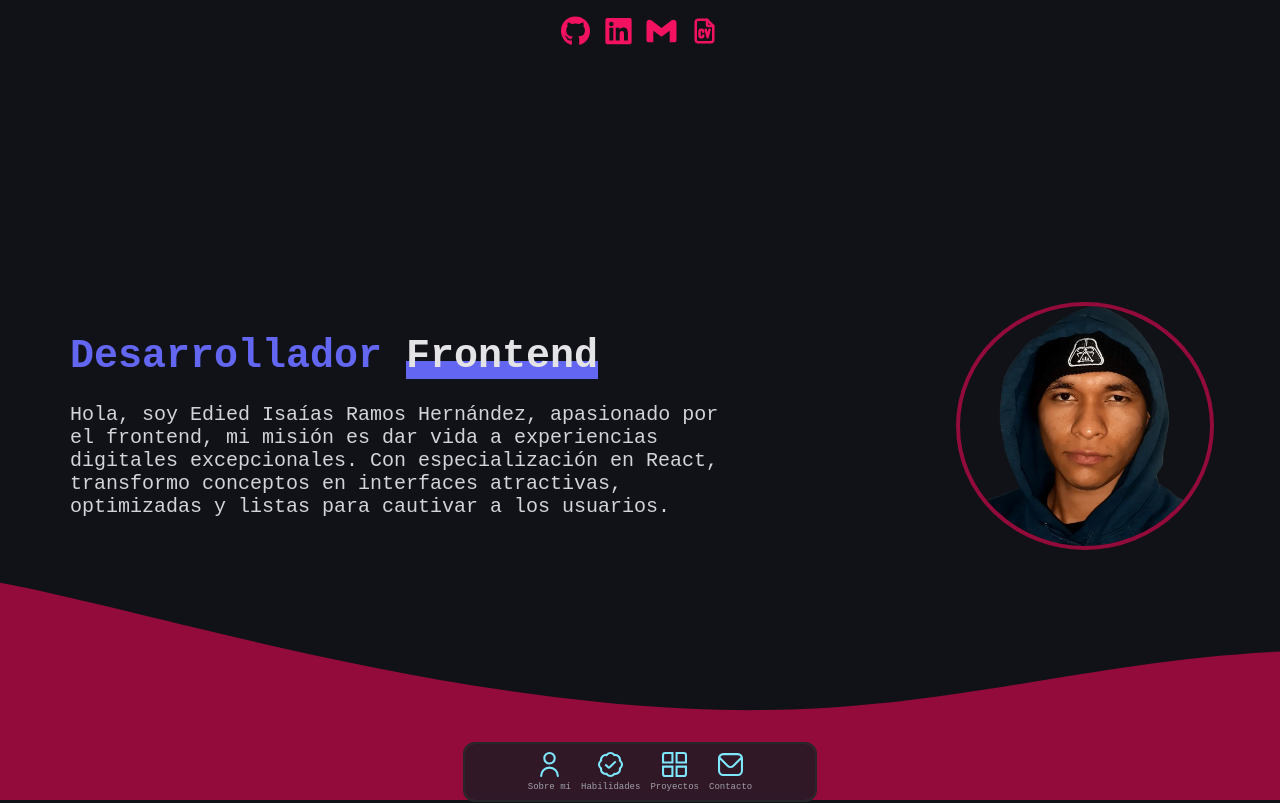
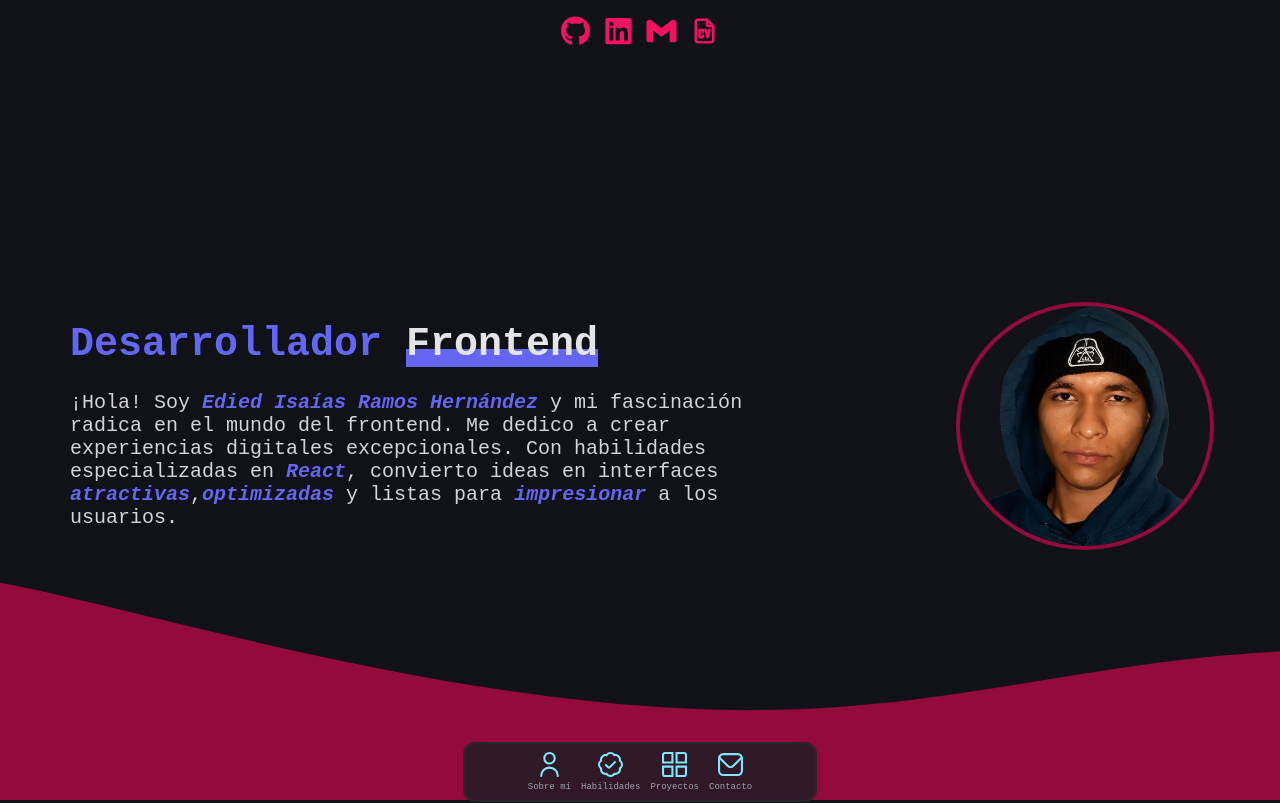
Before and after one commit to EdiedRamos/Edied, a React (Vite) app: page / in a window 1280 px wide. Shown: the top 803 px of the page. Built offline with nearby package versions, Linux system fonts and the light colour scheme; a web font is replaced by a local one.

Commit message:
chore: update introduce myself content

```diff
--- a/src/Components/Molecules/IntroduceMyself/IntroduceMyself.scss
+++ b/src/Components/Molecules/IntroduceMyself/IntroduceMyself.scss
@@ -17,6 +17,12 @@
     p {
       color: $gray-300;
       font-size: $font-size-6;
+
+      span {
+        color: $indigo-500;
+        font-style: italic;
+        font-weight: bold;
+      }
     }
 
     h1 {
--- a/src/Components/Molecules/IntroduceMyself/IntroduceMyself.tsx
+++ b/src/Components/Molecules/IntroduceMyself/IntroduceMyself.tsx
@@ -10,13 +10,12 @@ export const IntroduceMyself = () => {
           Desarrollador <span>Frontend</span>
         </h1>
         <p>
-          Hola, soy <span>Edied </span>
-          <span>Isaías </span>
-          <span>Ramos </span>
-          <span>Hernández</span>, apasionado por el frontend, mi misión es dar
-          vida a experiencias digitales excepcionales. Con especialización en
-          React, transformo conceptos en interfaces atractivas, optimizadas y
-          listas para cautivar a los usuarios.
+          ¡Hola! Soy <span>Edied Isaías Ramos Hernández</span> y mi fascinación
+          radica en el mundo del frontend. Me dedico a crear experiencias
+          digitales excepcionales. Con habilidades especializadas en{" "}
+          <span>React</span>, convierto ideas en interfaces{" "}
+          <span>atractivas</span>,<span>optimizadas</span> y listas para{" "}
+          <span>impresionar</span> a los usuarios.
         </p>
       </div>
       <MyFace />
```
